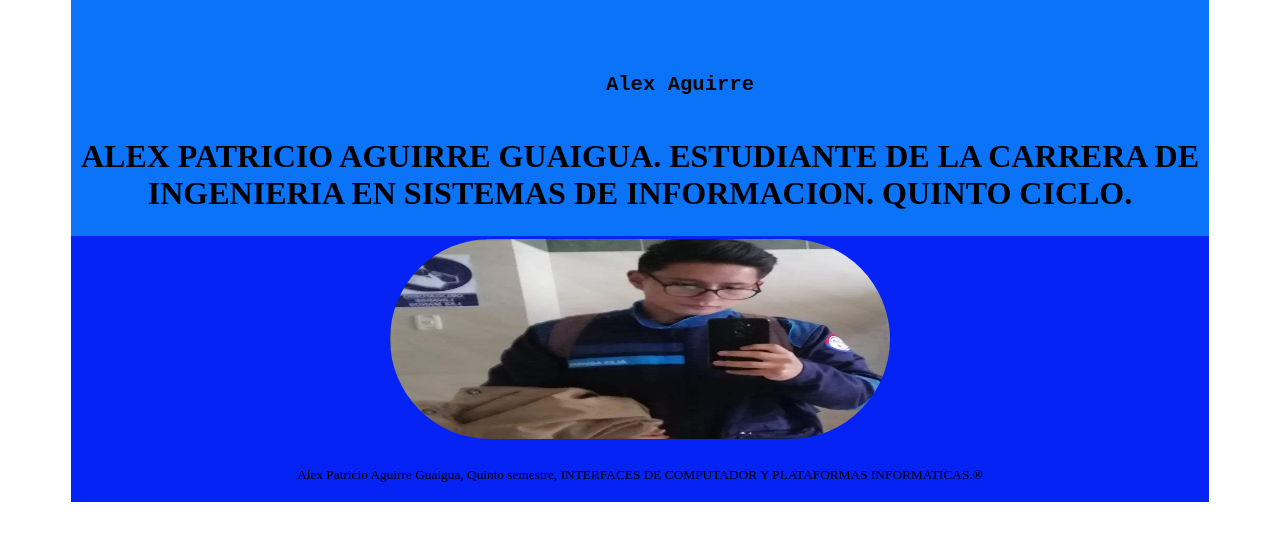
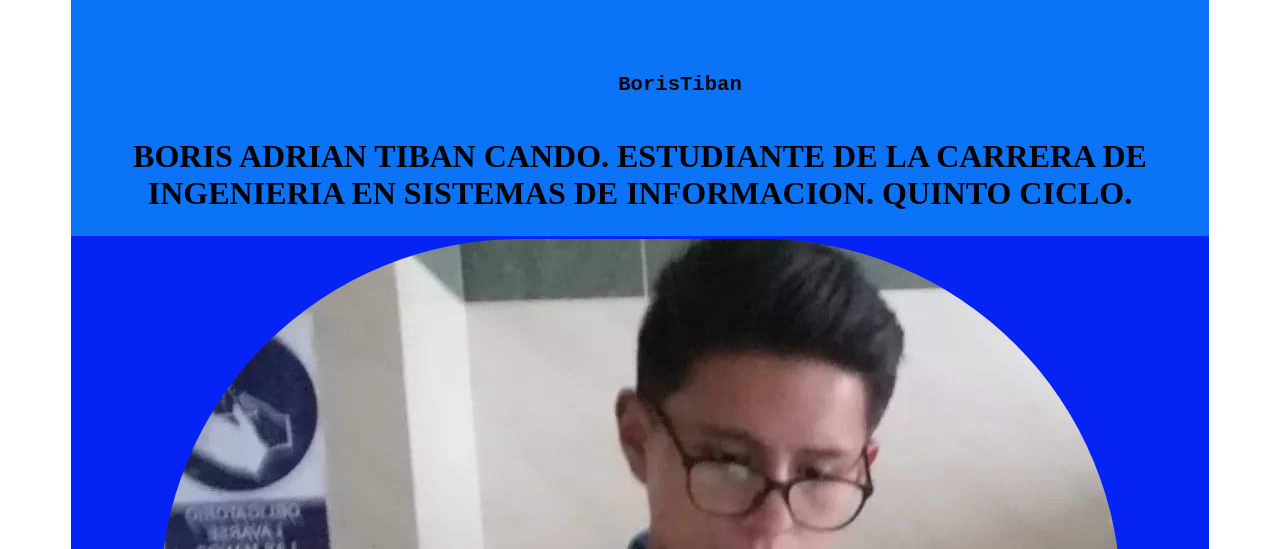
Before and after one commit to alexPatrAgu/EntornoVirtualGITHUB.github.io, a plain HTML site: page BorisTiban.html in a window 1280 px wide. Shown: the part 403-952 px from the top of the page. Before the commit the page ends 913 px from the top, so only its background shows below. Drawn offline with Linux system fonts and the light colour scheme.

Commit message:
Update BorisTiban.html

```diff
--- a/BorisTiban.html
+++ b/BorisTiban.html
@@ -55,14 +55,14 @@
                                 <ul  align="center" class="menu">
                                     <li>
                                         <ul  align="right" class="menu">
-                                            <li><a href="AlexAguirre.html"><h3>Alex Aguirre</h3></a></li>
+                                            <li><a href="BorisTiban.html"><h3>BorisTiban</h3></a></li>
                                         </ul>
                                     </li>
                                 </ul>
                             </nav>
                         </header>
                         <h1 align="center">
-                            ALEX PATRICIO AGUIRRE GUAIGUA.
+                            BORIS ADRIAN TIBAN CANDO.
                             ESTUDIANTE DE LA CARRERA DE INGENIERIA EN SISTEMAS DE INFORMACION.
                             QUINTO CICLO.
                         </h1>
@@ -75,14 +75,14 @@
         <table border="0" width="90%" long="90%" align="center" bgcolor="#0623F6">
             <tr>
                 <td align="center">
-                    <img src="ImagInterfacesP/AlexAguirreF.jpeg"  width="500px" height="200px" class="circunferencia">
+                    <img src="ImagInterfacesP/AlexAguirreF.jpeg"  class="circunferencia">
                 </td>
             </tr>
         </table>
         <!--TABLA PIE DEL DISEÑO-->
         <table border="0" width="90%" long="90%" align="center" bgcolor="#0623F6">
             <tr align="center">
-                <td colspan="1" align="center"><p><small>Alex Patricio Aguirre Guaigua, Quinto semestre, INTERFACES DE COMPUTADOR Y PLATAFORMAS INFORMATICAS.®</small><p/></td>
+                <td colspan="1" align="center"><p><small>Boris Adrian Tiban CAndo, Quinto semestre, INTERFACES DE COMPUTADOR Y PLATAFORMAS INFORMATICAS.®</small><p/></td>
             </tr>
         </table>
     </table>
```
